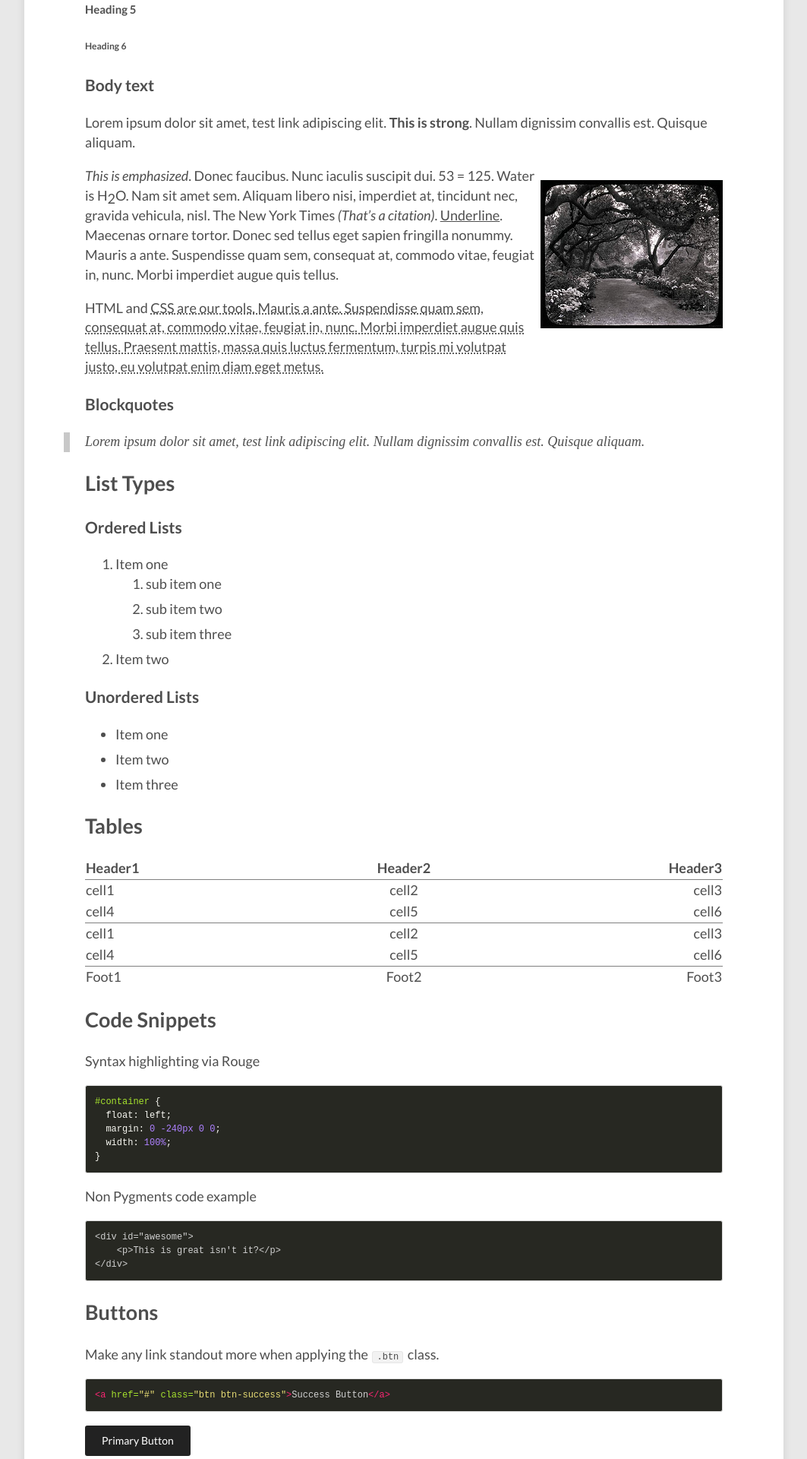
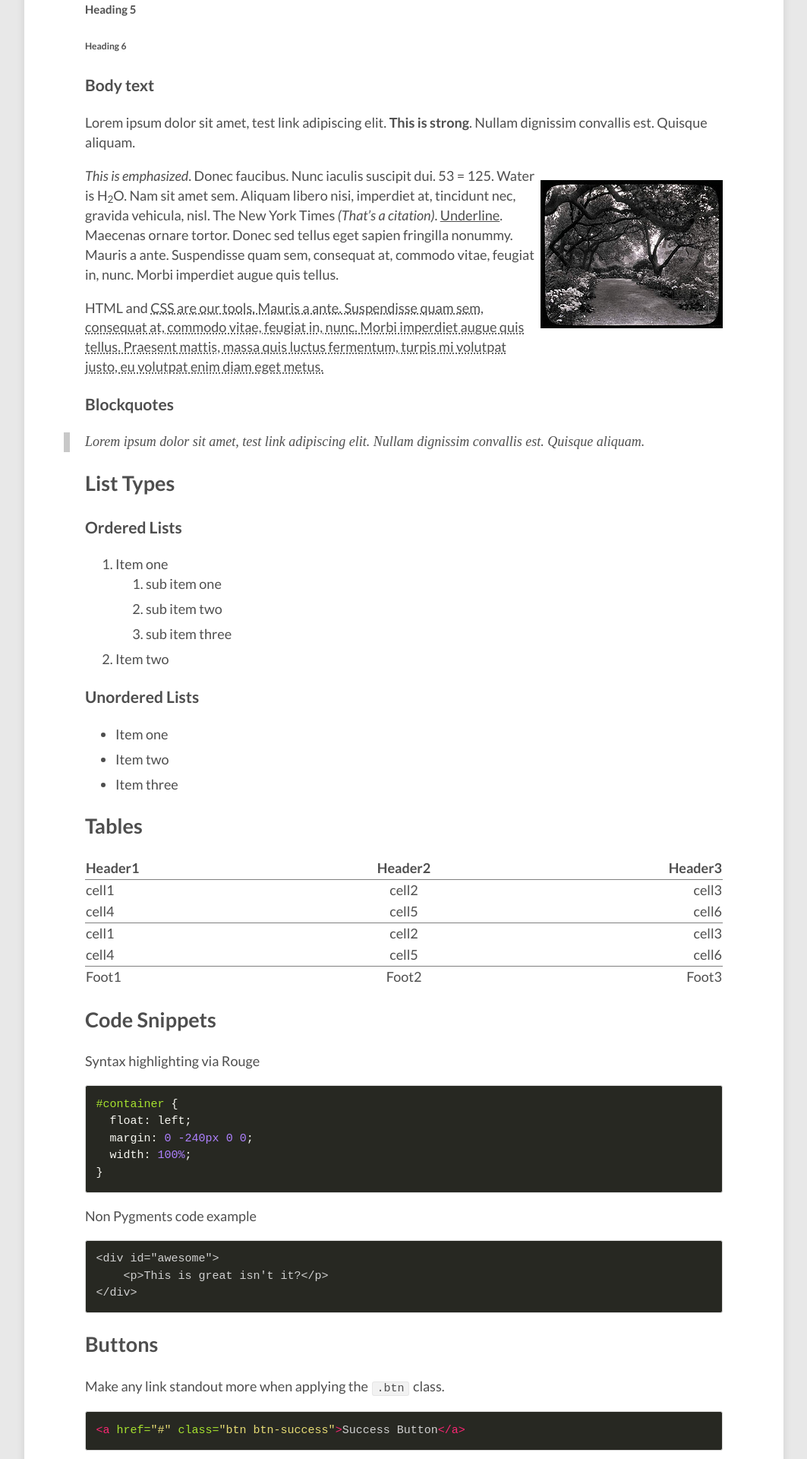
Before and after one commit to lucameng/lucameng.github.io, a Jekyll site: the page built from _posts/2011-03-10-sample-post.md, in a window 1280 px wide. Shown: the part 836-2756 px from the top of the page at 76% size, without its empty margins (108-1171 px from the left). Built offline with Jekyll 4.4.1, drawn with Linux system fonts in a browser that asks for light colours.

Commit message:
change highlight font-size

```diff
--- a/_sass/_reset.scss
+++ b/_sass/_reset.scss
@@ -62,7 +62,7 @@ a:active {
 sub,
 sup {
   position: relative;
-  font-size: 100%;
+  font-size: 75%;
   line-height: 0;
   vertical-align: baseline;
 }
--- a/_sass/_typography.scss
+++ b/_sass/_typography.scss
@@ -115,7 +115,7 @@ figcaption > code,
 td > code {
   margin: 0 2px;
 	padding: 0 5px;
-  @include font-rem(12);
+  @include font-rem(15);
 	line-height: 1.5;
   border: 1px solid lighten(#000, 90);
 	background-color: lighten(#000, 95);
@@ -124,7 +124,7 @@ td > code {
 
 pre {
 
-	@include font-rem(12);
+	@include font-rem(15);
 	line-height: 1.5;
 	overflow-x: auto;
 
```
